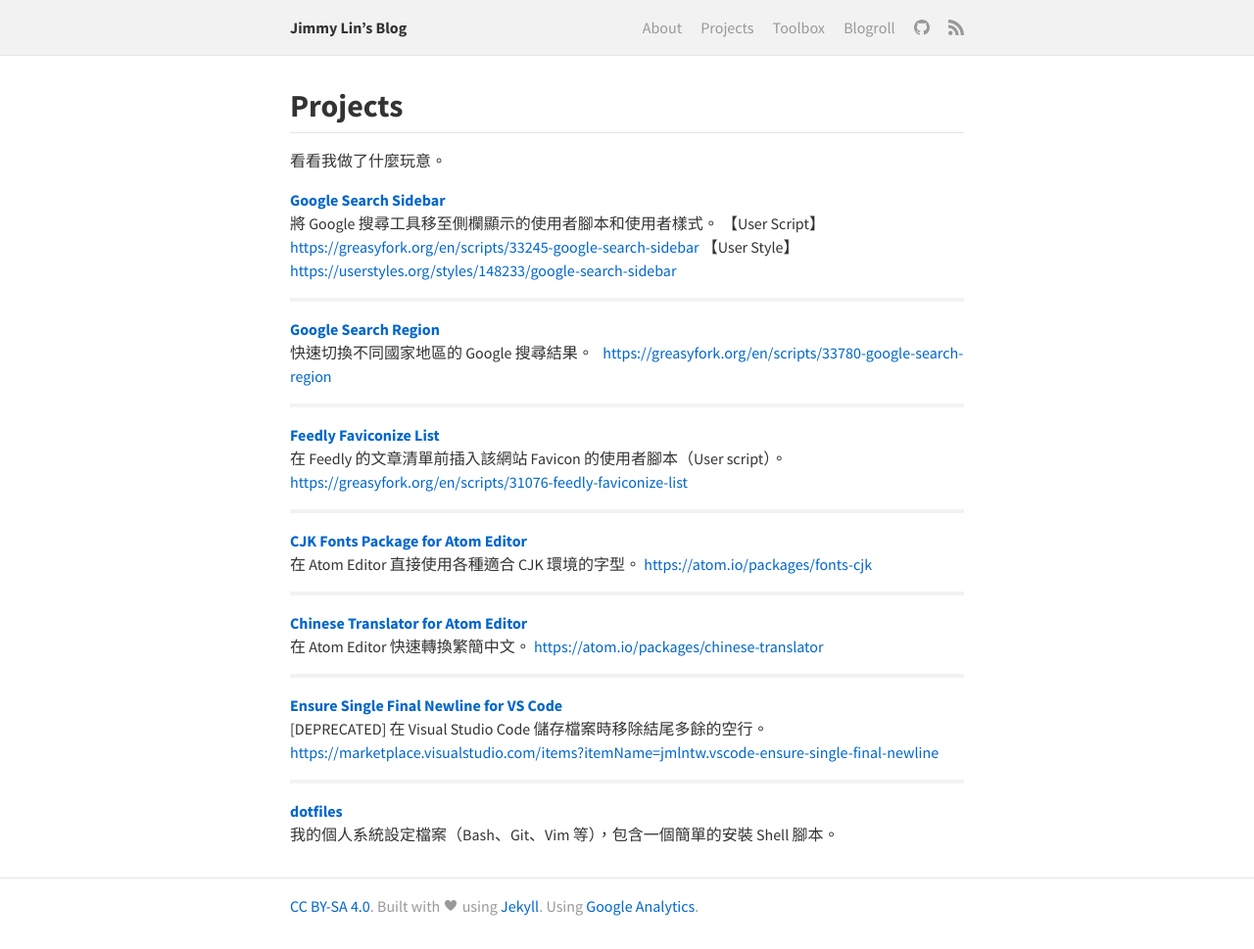
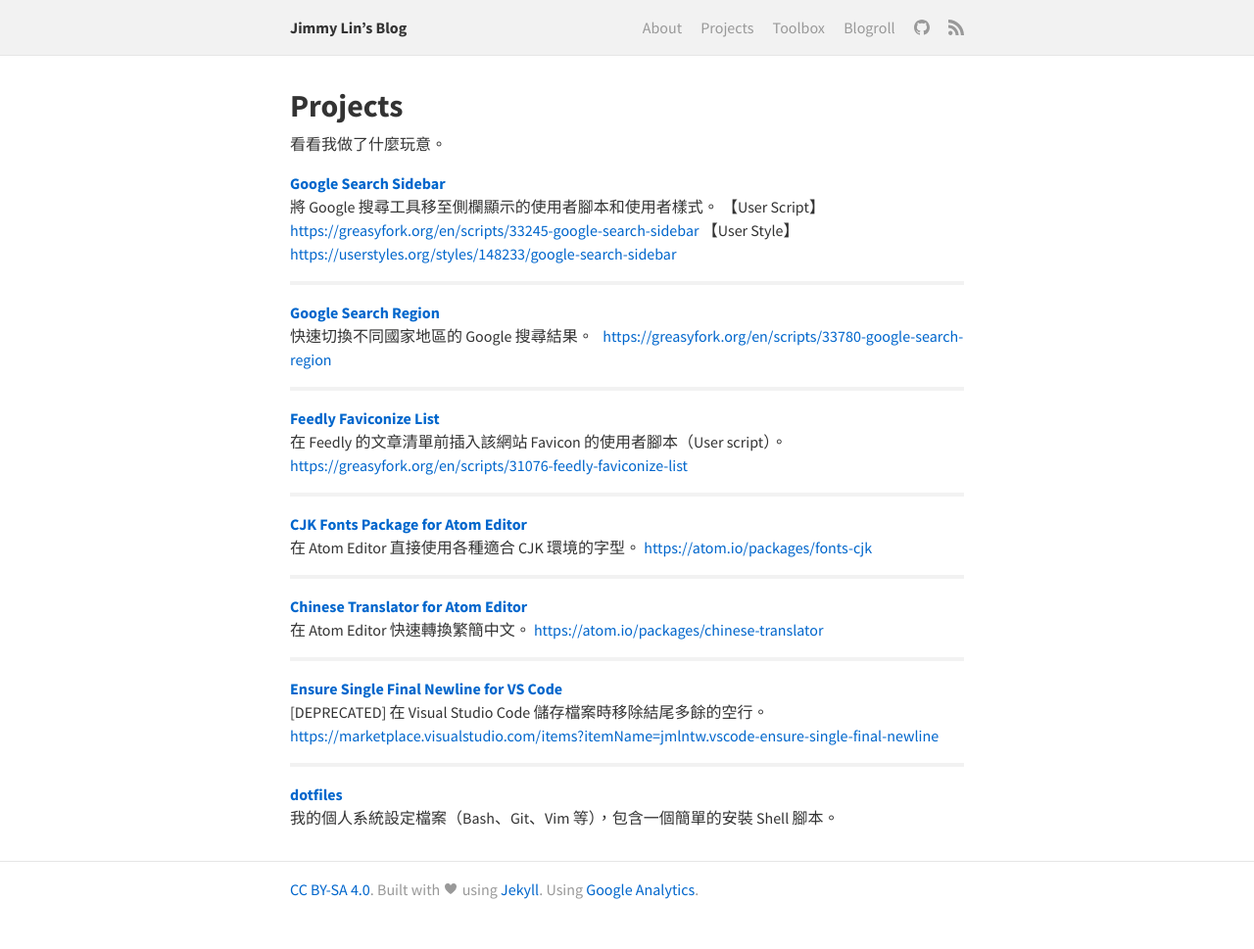
Before and after one commit to mnghsn/jmln.tw, a Jekyll site: the page built from _pages/projects.md, in a window 1280 px wide. Shown: the whole page at 98% size. Built offline with Jekyll 4.4.1, drawn with Linux system fonts in a browser that asks for light colours.

Commit message:
Update article title style

```diff
--- a/_sass/_article.scss
+++ b/_sass/_article.scss
@@ -1,8 +1,7 @@
 // Article Styles
 
 .article-title {
-  padding-bottom: $spacer-sm;
-  border-bottom: $border;
+  margin-bottom: $spacer-sm;
 }
 
 .article-meta {
```
